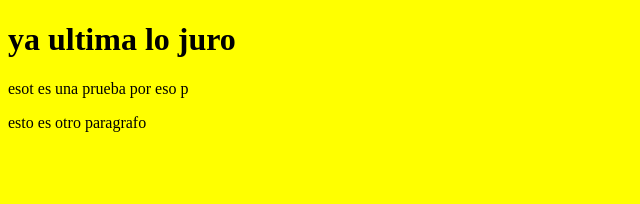
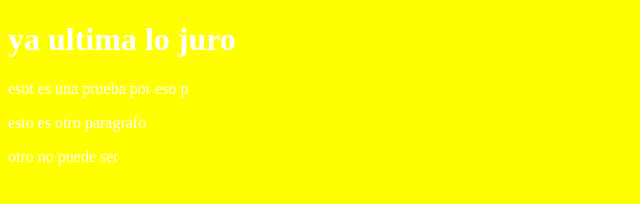
Before and after one commit to Daniolbap/report-, a plain HTML site: page index.html in a window 1280 px wide. Shown: the whole page, without its empty margins (0-640 px from the left). Drawn offline with Linux system fonts and the light colour scheme.

Commit message:
prueba final o no

```diff
--- a/index.html
+++ b/index.html
@@ -10,5 +10,6 @@
     <h1>ya ultima lo juro</h1>
     <p>esot es una prueba por eso p</p>
     <p>esto es otro paragrafo</p>
+    <p>otro no puede ser</p>
   </body>
 </html>
--- a/jesus.css
+++ b/jesus.css
@@ -1,3 +1,4 @@
 * {
   background-color: yellow;
+  color: white;
 }
```
